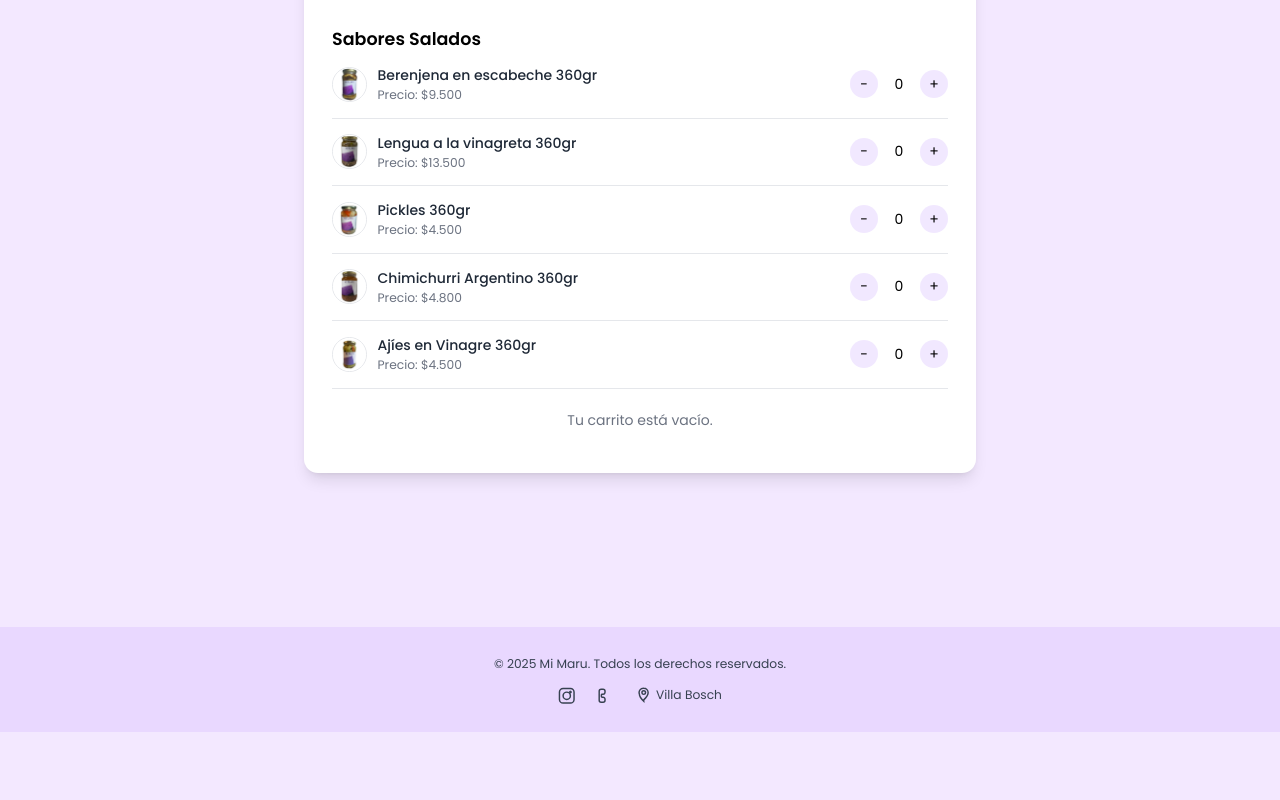
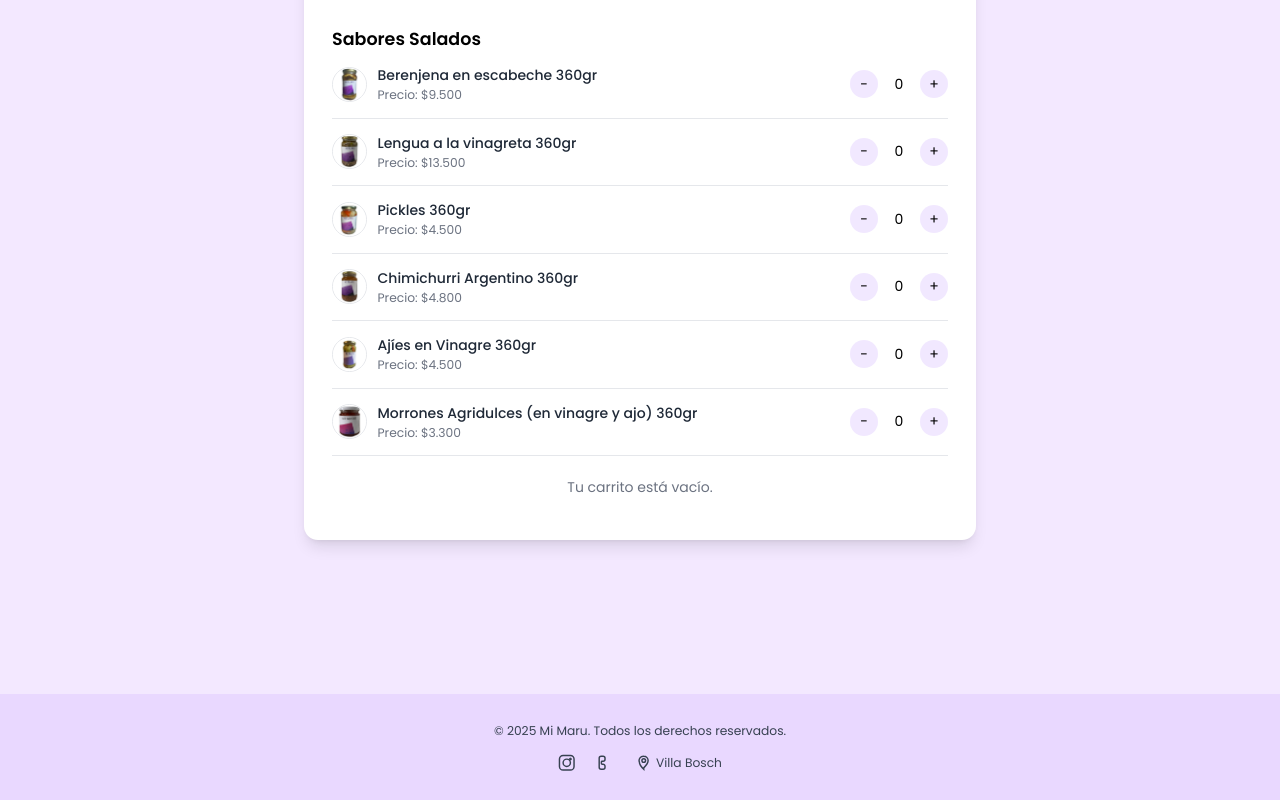
Before and after one commit to Lucas21705/MiMaru, a Nuxt app: page /comprar in a window 1280 px wide. Shown: the part 577-1377 px from the top of the page. Before the commit the page ends 1309 px from the top, so only its background shows below. Built offline with nearby package versions, Linux system fonts and the light colour scheme.

Commit message:
add Morrones

```diff
--- a/pages/comprar.vue
+++ b/pages/comprar.vue
@@ -192,6 +192,13 @@ const cart = reactive([
     qty: 0,
     img: "/img/AjiesEnVinagre.png",
     type: "salado",
+  }, {
+    id: 8,
+    name: "Morrones Agridulces (en vinagre y ajo) 360gr",
+    price: 3300,
+    qty: 0,
+    img: "/img/Morrones.png",
+    type: "salado",
   },
 ]);
 
```
Also changed, not shown: public/img/Morrones.png (added).
